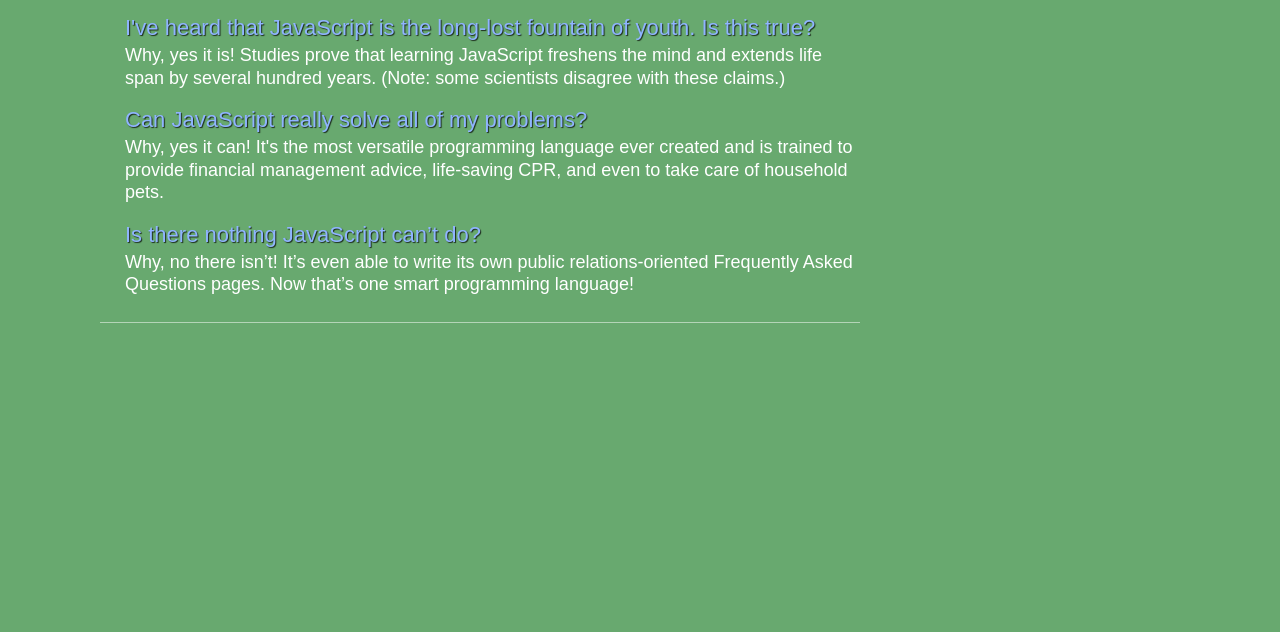
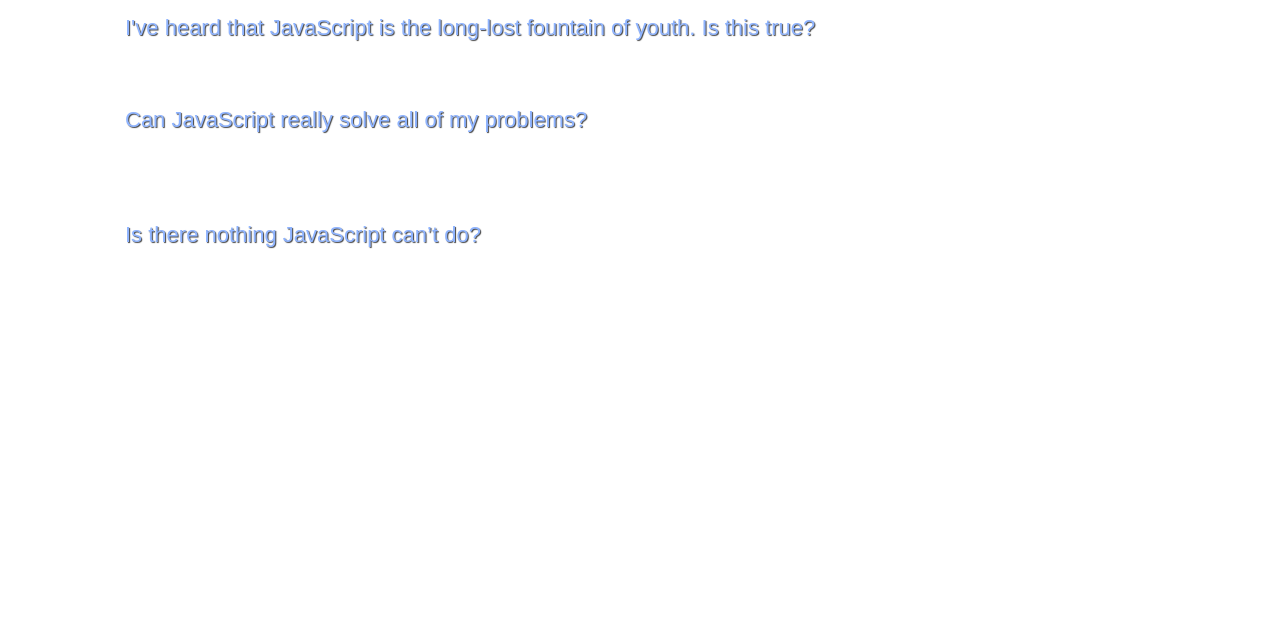
Before and after one commit to HarryJamesGreenblatt/Websites-In-A-Can, a plain HTML site: page chapter05/faq.html in a window 1280 px wide. Shown: the part 168-800 px from the top of the page. Drawn offline with nearby package versions, Linux system fonts and the light colour scheme; files that its build step writes are made by us from their sources; a web font is replaced by a local one.

Commit message:
modified:   chapter05/javascript.ipynb modified:   chapter05/site.css

```diff
--- a/chapter05/site.css
+++ b/chapter05/site.css
@@ -17,8 +17,8 @@ table, caption, tbody, tfoot, thead, tr, th, td {
 }
 html , body{
 	line-height: 1;
-	background-color: #334873;
-	background-color: #68a96f;
+	/* background-color: #334873; */
+	background-color: none;
 
 	background-image: url(../_images/bg-page2.png);
 }
```
Also changed, not shown: 1 other file.
